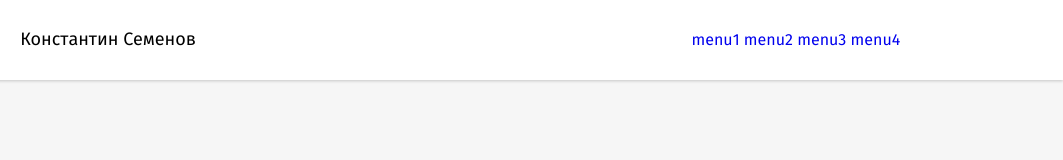
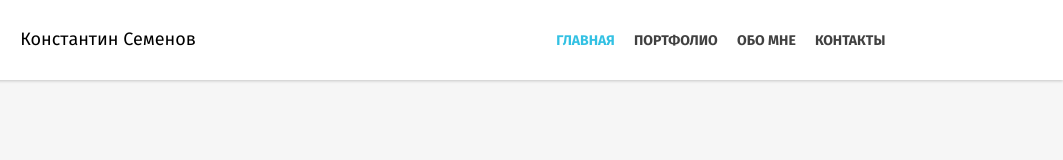
Before and after one commit to vavulis/header, a plain HTML site: page index.html in a window 1280 px wide. Shown: the full height of the page, 217-1280 px from the left. Drawn offline with Linux system fonts and the light colour scheme.

Commit message:
навел красоту

```diff
--- a/index.html
+++ b/index.html
@@ -21,16 +21,16 @@
             <div class="header__right inline-block-va">
                 <ul class="header__menu inline-block-va">
                     <li class="header__menu-item">
-                        <a href="#" class="header__menu-link">menu1</a>
+                        <a href="#" class="header__menu-link header__menu--active">главная</a>
                     </li>
                     <li class="header__menu-item">
-                        <a href="#" class="header__menu-link">menu2</a>
+                        <a href="#" class="header__menu-link">портфолио</a>
                     </li>
                     <li class="header__menu-item">
-                        <a href="#" class="header__menu-link">menu3</a>
+                        <a href="#" class="header__menu-link">обо мне</a>
                     </li>
                     <li class="header__menu-item">
-                        <a href="#" class="header__menu-link">menu4</a>
+                        <a href="#" class="header__menu-link">контакты</a>
                     </li>
                 </ul>
             </div>
--- a/scss/sections/_header.scss
+++ b/scss/sections/_header.scss
@@ -44,8 +44,21 @@
 .header__menu-item {
     display: inline-block;
     list-style: none;
+    font-size: 14px;
 }
 
 .header__menu-link {
     text-decoration: none;
+    color: $darkgrey;
+    text-transform: uppercase;
+    font-family: 'fira_sansbold', Verdana;
+    margin-right: 15px;
 }
+
+.header__menu-link:hover {
+    color: $red;
+}
+
+.header__menu--active {
+    color: $blue;
+}
```
Also changed, not shown: css/main.css.
